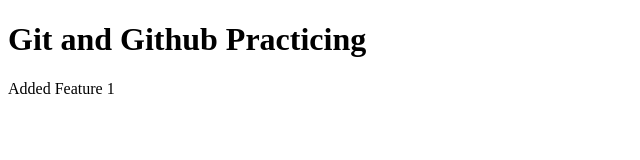
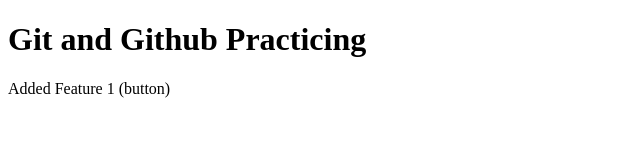
Before and after one commit to frank-9108/laughing-potato, a plain HTML site: page index.html in a window 1280 px wide. Shown: the full height of the page, 0-640 px from the left. Drawn offline with Linux system fonts and the light colour scheme.

```diff
--- a/index.html
+++ b/index.html
@@ -7,7 +7,7 @@
 </head>
 <body>
     <h1>Git and Github Practicing</h1>
-    <p>Added Feature 1</p>
+    <p>Added Feature 1 (button)</p>
 
 </body>
 </html>
```
